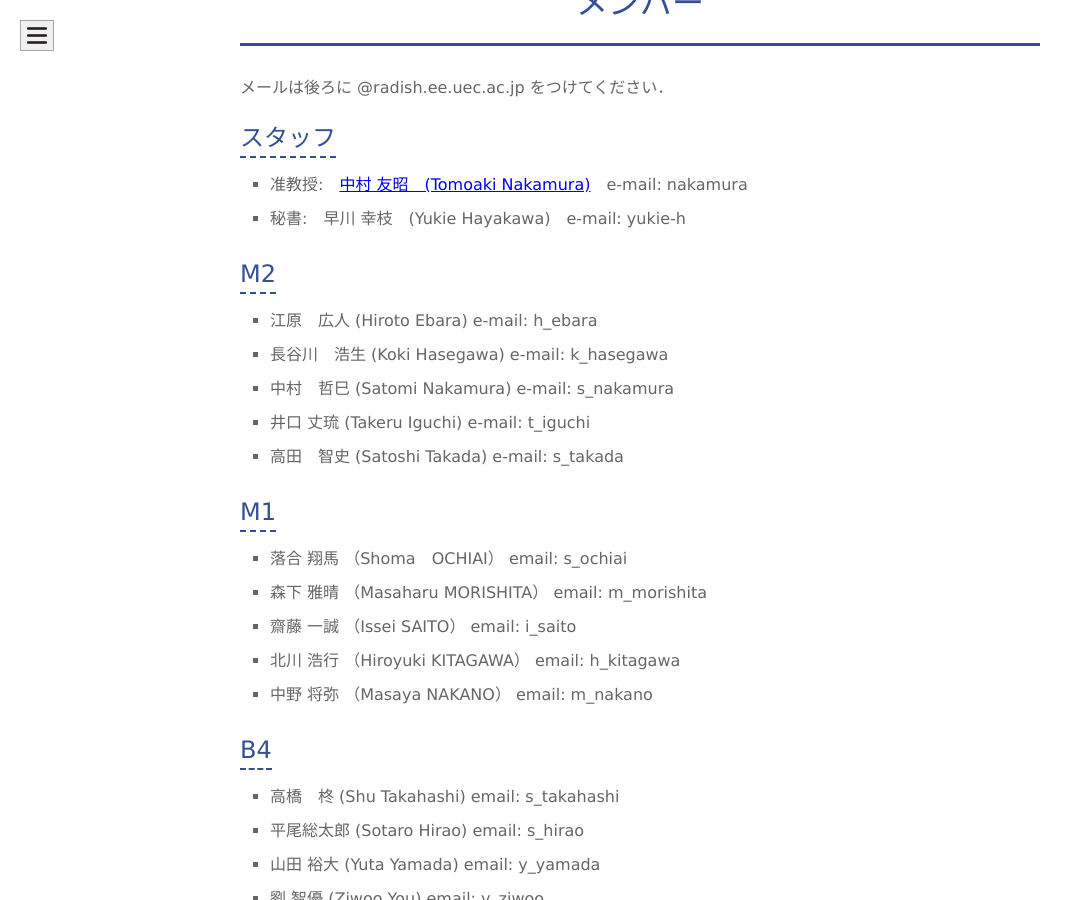
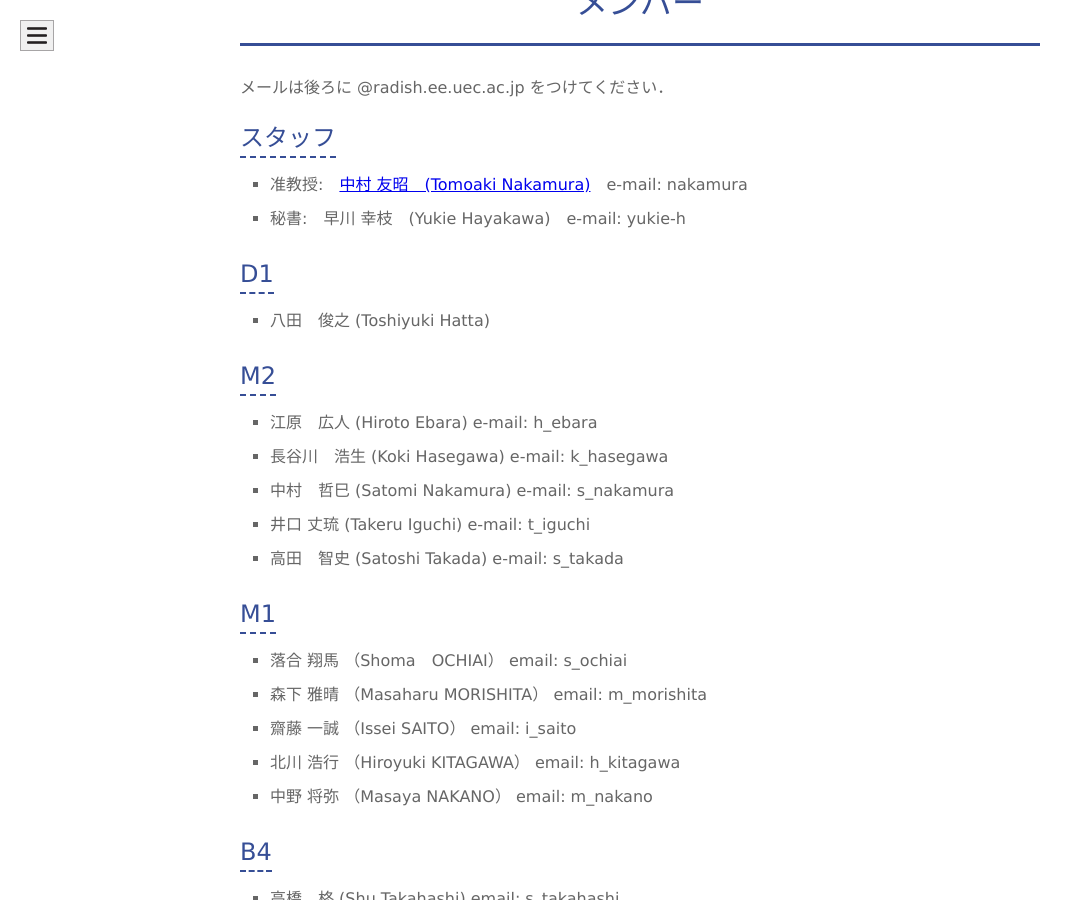
Before and after one commit to naka-lab/naka-lab.github.io, a Jekyll site: the page built from subpages/member.md, in a window 1280 px wide and 900 px high, scrolled down 569 px. Shown: the whole window, without its empty margins (0-1083 px from the left). Built offline with Jekyll 4.4.1, drawn with Linux system fonts in a browser that asks for light colours.

Commit message:
Update member.md

```diff
--- a/subpages/member.md
+++ b/subpages/member.md
@@ -9,6 +9,9 @@ layout: default
 ## スタッフ
 - 准教授:　[中村 友昭　(Tomoaki Nakamura)](nakamura.md)　e-mail: nakamura
 - 秘書:　早川 幸枝　(Yukie Hayakawa)　e-mail: yukie-h
+
+## D1
+- 八田　俊之 (Toshiyuki Hatta)
 
 ## M2
 - 江原　広人 (Hiroto Ebara) e-mail: h_ebara
```
